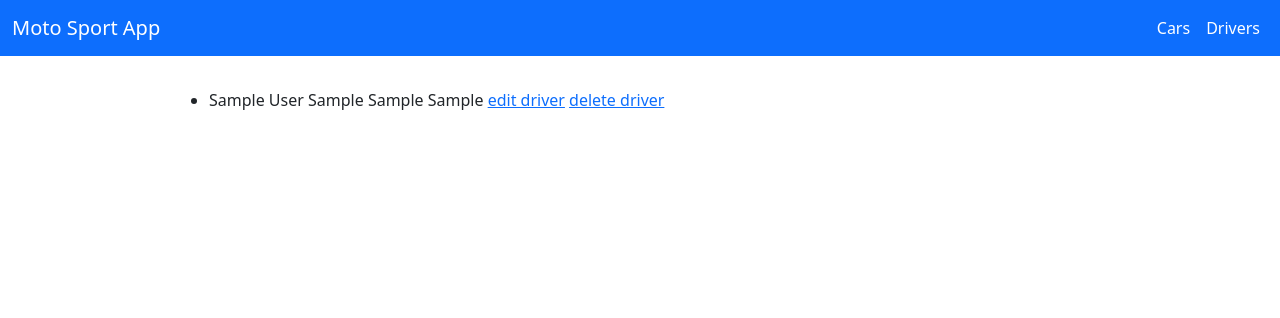
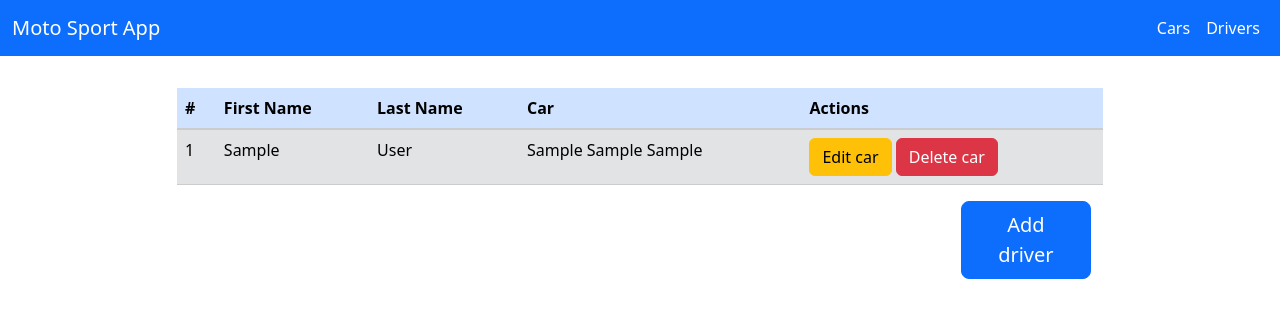
Before and after one commit to MateuszMatyska/django-crud, a Django app: page /drivers in a window 1280 px wide. Shown: the top 318 px of the page. Run offline with Django 4.2, Linux system fonts and the light colour scheme; tables that the repository leaves empty hold one stand-in row (values such as "Sample post"); some libraries are stand-ins or nearby versions.

Commit message:
add driver pages

```diff
--- a/motosportTeamsApp/motosportTeams/templates/drivers/index.html
+++ b/motosportTeamsApp/motosportTeams/templates/drivers/index.html
@@ -2,12 +2,48 @@
 
 {% block content %}
 {% if drivers_list %}
-    <ul>
-    {% for driver in drivers_list %}
-        <li>{{driver.first_name}} {{driver.last_name}} {{ driver.car.mark }} {{driver.car.model}} {{driver.car.car_type}} <a href="/drivers/editdriver/{{ driver.id }}">edit driver</a> <a href="/drivers/deletedriver/{{ driver.id }}">delete driver</a></li>
-    {% endfor %}
-    </ul>
+    <table class="table">
+        <thead class="table-primary">
+            <tr>
+              <th scope="col">#</th>
+              <th scope="col">First Name</th>
+              <th scope="col">Last Name</th>
+              <th scope="col">Car</th>
+              <th scope="col">Actions</th>
+            </tr>
+        </thead>
+        <tbody class="table-group-divider table-secondary">
+            {% for driver in drivers_list %}
+                <tr>
+                    <td>{{ driver.id }}</td>
+                    <td>{{ driver.first_name }}</td>
+                    <td>{{ driver.last_name }}</td>
+                    <td>{{ driver.car.mark }} {{driver.car.model}} {{driver.car.car_type}}</td>
+                    <td>
+                        <a href="/drivers/editdriver/{{ driver.id }}" class="btn btn-warning" role="button" >Edit car</a>
+                        <a href="/drivers/deletedriver/{{ driver.id }}" class="btn btn-danger" role="button" >Delete car</a>
+                    </td>
+                </tr>
+            {% endfor %}
+        </tbody>
+    </table>
 {% else %}
-    <p>No drivers are available.</p>
+<div class="card border-primary mb-3">
+    <div class="card-header text-bg-primary">
+        UPS...
+    </div>
+    <div class="card-body">
+        <h5 class="card-title">No driver are available.</h5>
+        <p class="card-text">There are no drivers. You can add new driver to app. Press Button below</p>
+    </div>
+</div>
 {% endif %}
+<div class="container">
+    <div class="row">
+        <div class="col-10"></div>
+        <div class="col-2 ms-auto">
+            <a style="width: 100%;" class="btn btn-primary btn-lg" href="/drivers/adddriver" role="button">Add driver</a>
+        </div>
+    </div>
+</div>
 {% endblock %}
```
Also changed, not shown: motosportTeamsApp/motosportTeams/templates/drivers/add_driver.html (+12 -4 lines), motosportTeamsApp/motosportTeams/templates/drivers/edit_driver.html (+21 -5 lines).
